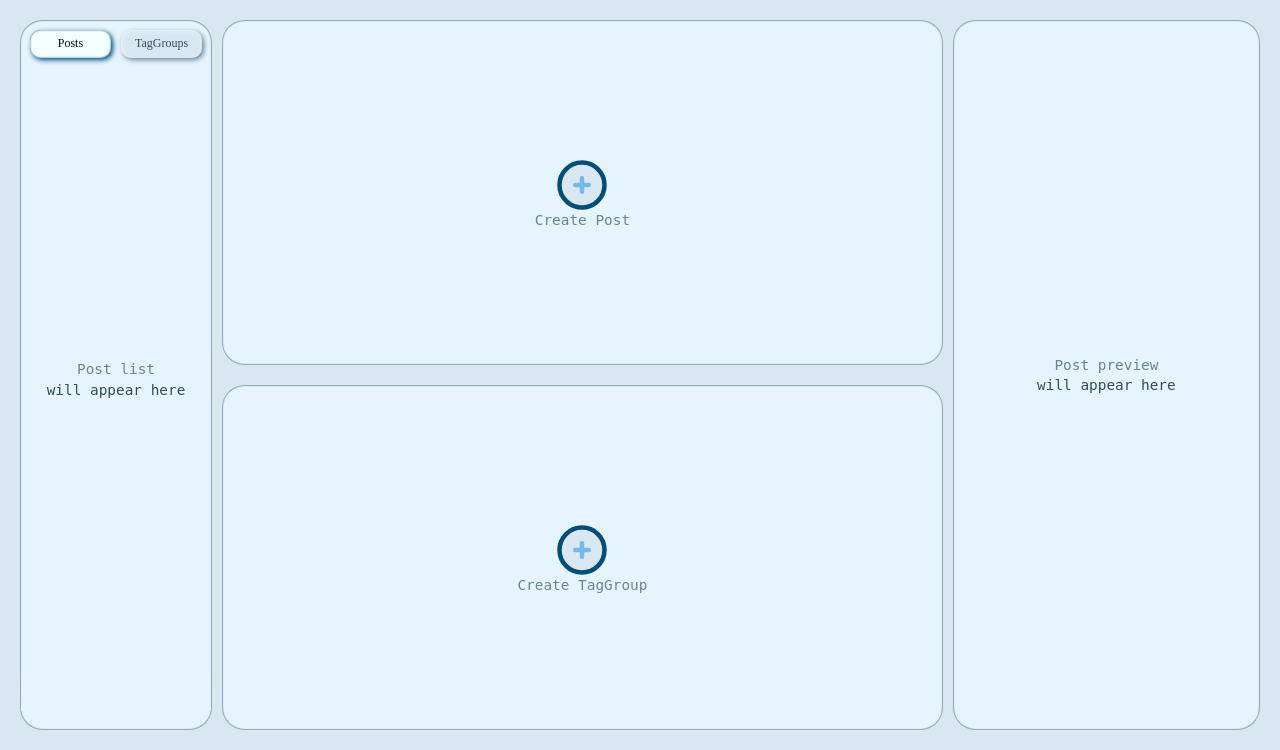
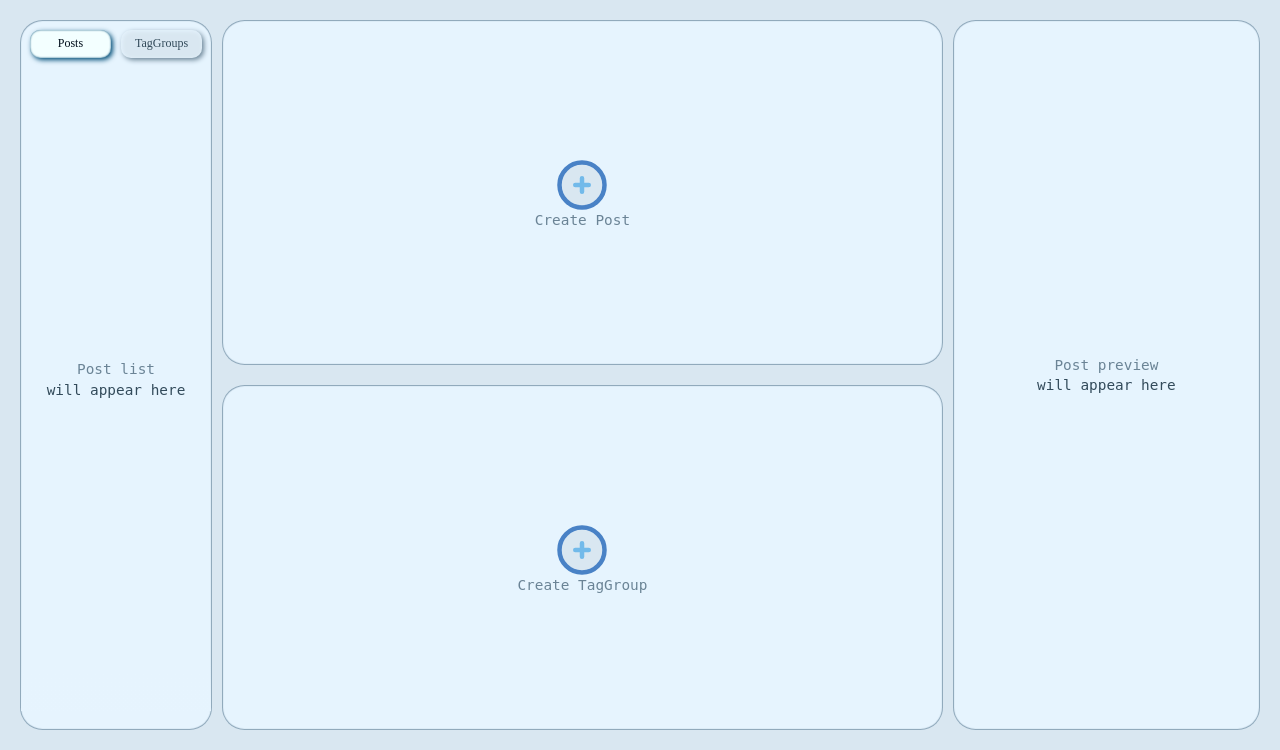
Before and after one commit to serious-pavel/tagmate, a Django app: page / in a window 1280 px wide. Shown: the part 50-800 px from the top of the page. Run offline with Django 5.2, Linux system fonts and the light colour scheme; the visitor is signed in with stand-in values (Sample User, id 1); data that the repository does not hold is empty; some web fonts are replaced.

Commit message:
changed .big-icon-btn .outer-element color less contrast

```diff
--- a/app/static/css/buttons_style.css
+++ b/app/static/css/buttons_style.css
@@ -100,7 +100,7 @@ button.big-icon-btn:active .inner-element {
 }
 
 button.big-icon-btn .outer-element {
-  stroke: var(--primary);
+  stroke: #4982c6;
 }
 
 button.big-icon-btn:active .outer-element {
```
